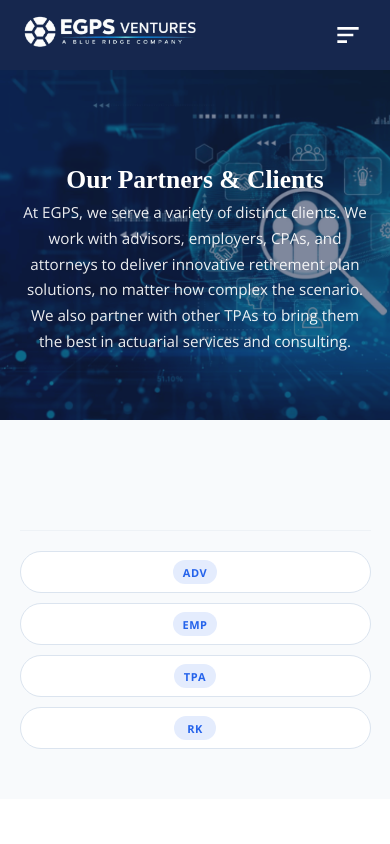
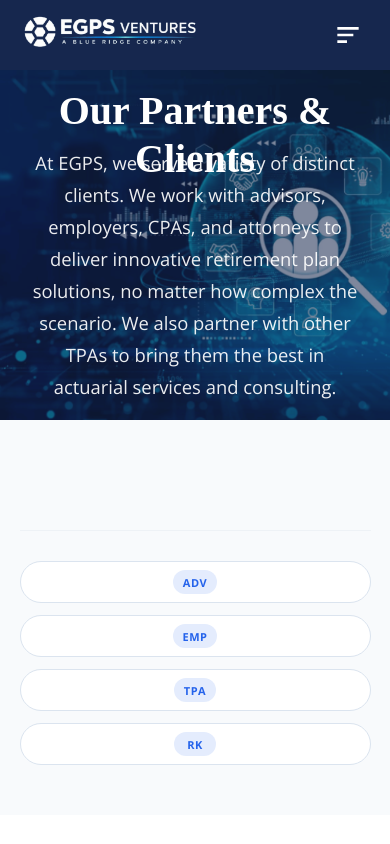
Before and after one commit to VigneshprabhuT/Pdf_Extraction_Front, a React (Create React App) app: page /about-us in a window 390 px wide. Shown: the top 844 px of the page. Built offline with nearby package versions, Linux system fonts and the light colour scheme; a web font is replaced by a local one.

Commit message:
completed

```diff
--- a/src/css/About.css
+++ b/src/css/About.css
@@ -38,7 +38,6 @@
     line-height: 1.2;
     font-weight: 600;
     margin-bottom: 1.5rem;
-    padding: 20px 0;
 }
 .about-content .hero-lede {
     font-family: "Open Sans", sans-serif;
@@ -630,20 +629,6 @@
    Responsive – Corrections & Improvements
 ==================================== */
 @media (max-width: 768px) {
-
-    .About_back {
-        min-height: 380px;
-        padding: 50px 5% 40px;
-    }
-    .about-content h1 {
-        font-size: clamp(1.6rem, 5vw, 2.2rem);
-    }
-
-    .about-content .hero-lede {
-        font-size: 0.95rem;
-        line-height: 1.7;
-    }
-
     .about-hero {
         padding: 70px 5% 50px;
     }
@@ -655,12 +640,12 @@
     .hero-lede {
         font-size: 15px;
     }
+
     /* ----- Partner Index (stack buttons) ----- */
     .partner-index {
         flex-direction: column;
         align-items: center;
-        gap: 10px;
-        padding-top: 20px;
+        gap: 12px;
     }
 
     .partner-index button {
--- a/src/css/Rete_plan_design.css
+++ b/src/css/Rete_plan_design.css
@@ -319,7 +319,7 @@
     font-size: 20px;
   }
   .hero-lede {
-    margin-top: -40px;
+    margin-top: -60px;
     font-size: 14px;
   }
 
```
